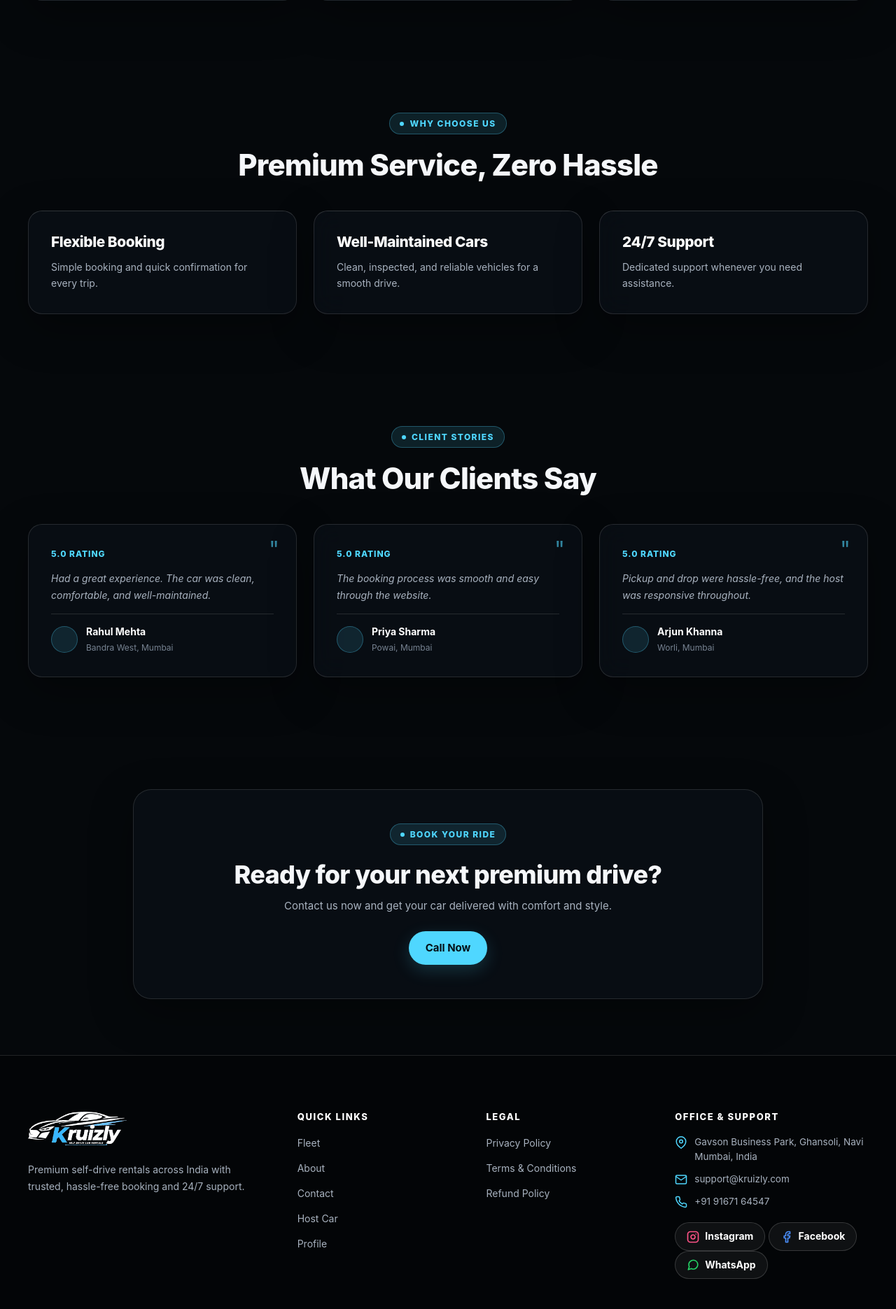
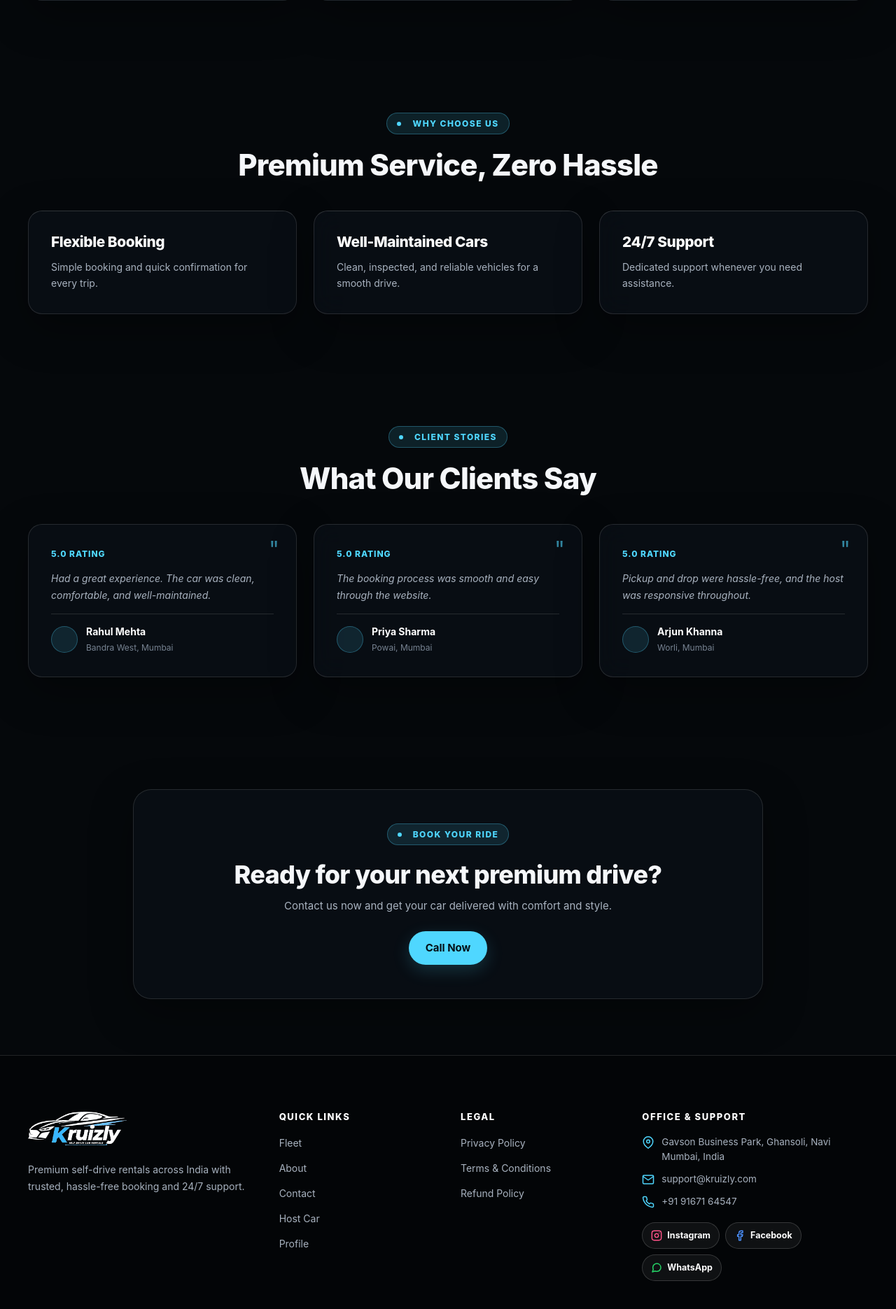
Before and after one commit to AyanChougle/Car-Rental-, a PHP site: page / in a window 1280 px wide. Shown: the part 1529-3400 px from the top of the page at 70% size. Run offline with PHP 8.4, Linux system fonts and the light colour scheme; some libraries are stand-ins or nearby versions.

Commit message:
Fix social pills alignment, spacing, and hover effects across all footers

```diff
--- a/css/components.css
+++ b/css/components.css
@@ -712,7 +712,7 @@ input[type="file"]::file-selector-button:hover {
 .user-welcome-eyebrow {
   display: inline-flex;
   align-items: center;
-  gap: 8px;
+  gap: 16px;
   padding: 5px 14px;
   border-radius: var(--kr-radius-pill);
   background-color: var(--kr-cyan-soft);
@@ -737,36 +737,70 @@ input[type="file"]::file-selector-button:hover {
 
 /* =========================================================
    7. SOCIAL PILLS & FOOTER
+/* =========================================================
+   SOCIAL PILLS & SOCIAL ROWS (UNIVERSAL)
    ========================================================= */
 
+.contact-social-row,
 .social-links {
   display: flex;
   align-items: center;
-  gap: 10px;
+  gap: 8px;
   flex-wrap: wrap;
+  width: 100%;
+  margin-top: 16px;
 }
 
+.contact-social-row .social-pill,
 .social-pill,
 .social-link {
   display: inline-flex;
   align-items: center;
-  gap: 8px;
-  padding: 8px 16px;
-  border-radius: var(--kr-radius-pill);
-  background-color: var(--kr-surface-control);
-  border: 1px solid var(--kr-border-strong);
+  justify-content: center;
+  gap: 7px;
+  padding: 8px 12px;
+  border-radius: var(--kr-radius-pill, 9999px);
+  background-color: var(--kr-surface-control, rgba(255, 255, 255, 0.05));
+  border: 1px solid var(--kr-border-strong, rgba(255, 255, 255, 0.12));
   color: #ffffff;
-  font-size: 14px;
+  font-size: 12.5px;
   font-weight: 700;
+  text-decoration: none;
   transition: all 180ms ease;
+  white-space: nowrap;
+  box-sizing: border-box;
+}
+
+.social-pill svg,
+.social-link svg {
+  width: 16px;
+  height: 16px;
+  min-width: 16px;
+  flex-shrink: 0;
+  display: block;
 }
 
 .social-pill:hover,
 .social-link:hover {
-  background-color: var(--kr-cyan-soft);
-  border-color: var(--kr-cyan-border);
-  color: var(--kr-cyan);
-  transform: translateY(-1px);
+  transform: translateY(-2px);
+}
+
+.instagram-pill:hover {
+  background-color: rgba(255, 83, 136, 0.15) !important;
+  border-color: rgba(255, 83, 136, 0.45) !important;
+  color: #ff5388 !important;
+}
+
+.facebook-pill:hover {
+  background-color: rgba(75, 144, 255, 0.15) !important;
+  border-color: rgba(75, 144, 255, 0.45) !important;
+  color: #4b90ff !important;
+}
+
+.whatsapp-pill:hover {
+  background-color: rgba(37, 211, 102, 0.15) !important;
+  border-color: rgba(37, 211, 102, 0.45) !important;
+  color: #25d366 !important;
 }
 
 .site-footer {
@@ -779,8 +813,8 @@ input[type="file"]::file-selector-button:hover {
 
 .footer-grid {
   display: grid;
-  grid-template-columns: 1.5fr 1fr 1fr 1.2fr;
-  gap: 40px;
+  grid-template-columns: 1.3fr 0.9fr 0.9fr 1.3fr;
+  gap: 36px;
   align-items: start;
 }
 
```
